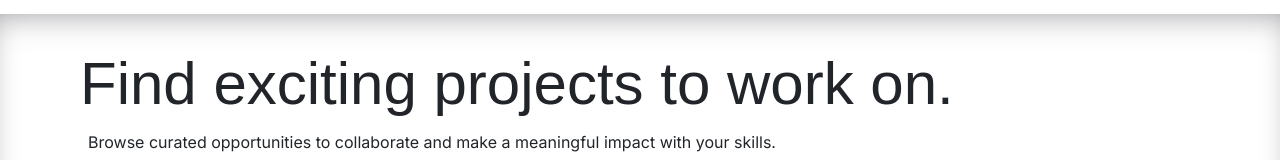
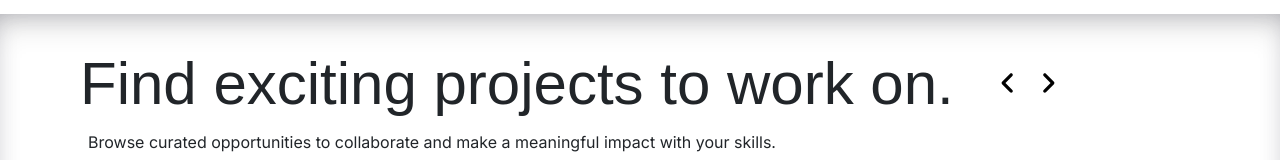
Before and after one commit to MaNaNBaTrA/Sage, a React (Vite) app in the folder Sage/: page /home in a window 1280 px wide. Shown: the part 1050-1210 px from the top of the page. Built offline with nearby package versions, Linux system fonts and the light colour scheme; no server answers; sample sign-in values are in the browser's storage; a web font is replaced by a local one.

Commit message:
Added Buttons

```diff
--- a/Sage/src/components/Role.jsx
+++ b/Sage/src/components/Role.jsx
@@ -11,10 +11,10 @@ const Role = () => {
                     <div className=' font-engagement text-6xl py-2'>Find exciting projects to work on.</div>
                     <div className='font-inter px-2'>Browse curated opportunities to collaborate and make a meaningful impact with your skills.</div>
                 </div>
-                {/* <div className='flex gap-4 w-14 self-center absolute right-36 top-6'>
+                <div className='flex gap-4 w-14 self-center absolute right-36 top-6'>
                     <img src={AL} alt="" className='cursor-pointer'/>
                     <img src={AR} alt="" className='cursor-pointer'/>
-                </div> */}
+                </div>
             </div>
             <div className='w-full'>
                 <div></div>
@@ -23,4 +23,4 @@ const Role = () => {
     )
 }
 
-export default Role
+export default Role;
```
